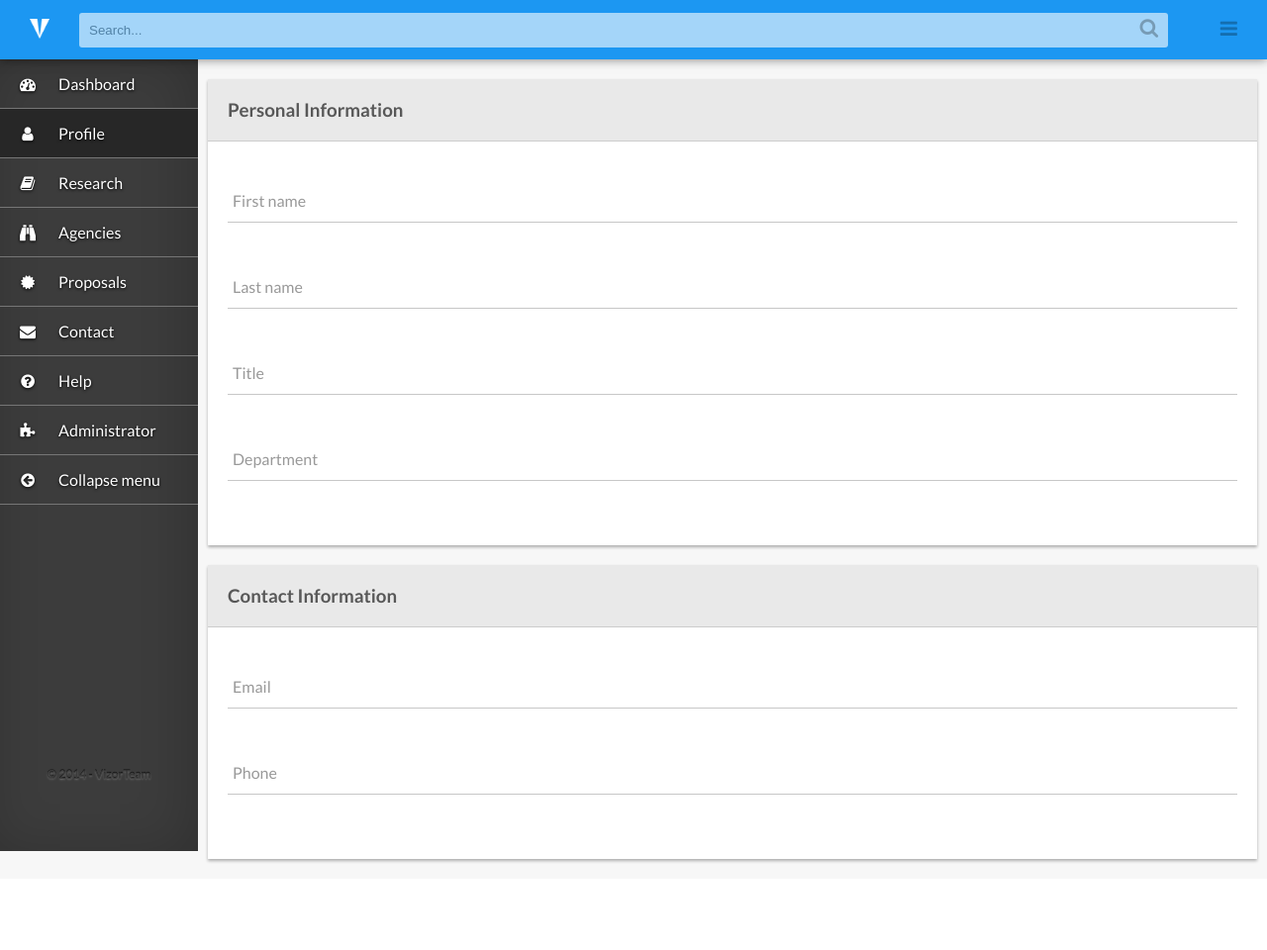
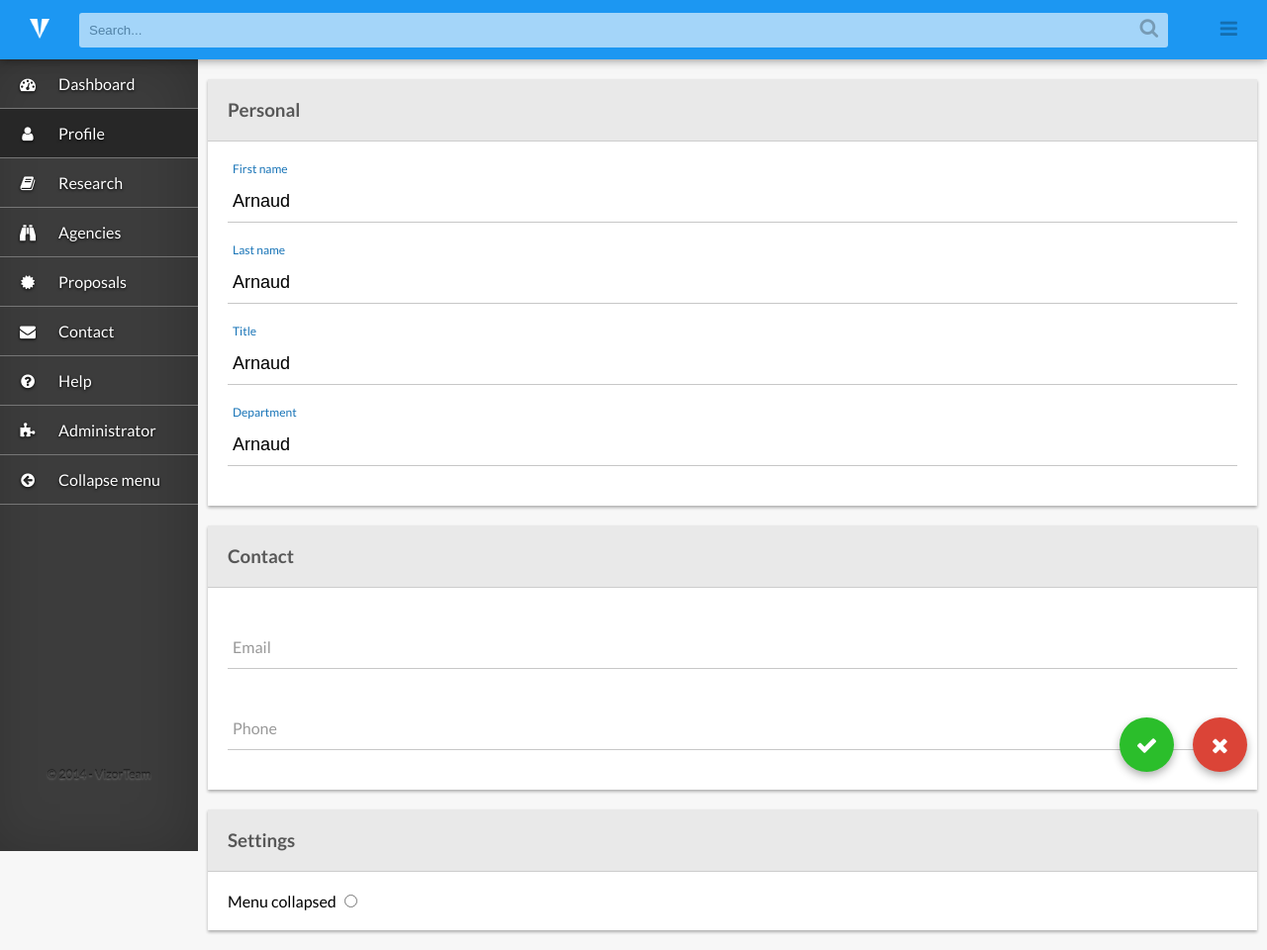
Before and after one commit to kjwhitla/research-system-ui-2, a PHP site: page / in a window 1280 px wide, after a click on "Profile". Shown: the whole page at 99% size. Before the commit the page ends 872 px from the top, so only its background shows below. Run offline with PHP 8.4, Linux system fonts and the light colour scheme; style sheets or scripts are compiled from the project's sources; some libraries are stand-ins or nearby versions.

Commit message:
Form controls

```diff
--- a/css/index.css
+++ b/css/index.css
@@ -245,34 +245,96 @@ nav {
   .main-content .tabs {
     box-sizing: border-box;
     height: 100%; }
-    /* line 271, /Applications/MAMP/htdocs/crawler2/css/index.scss */
+    /* line 269, /Applications/MAMP/htdocs/crawler2/css/index.scss */
+    .main-content .tabs .inner {
+      position: relative; }
+      /* line 272, /Applications/MAMP/htdocs/crawler2/css/index.scss */
       .main-content .tabs .inner .cell {
         margin: 20px 10px;
         box-shadow: 0 2px 3px rgba(0, 0, 0, 0.3);
         box-sizing: border-box; }
-      /* line 276, /Applications/MAMP/htdocs/crawler2/css/index.scss */
+        /* line 277, /Applications/MAMP/htdocs/crawler2/css/index.scss */
         .main-content .tabs .inner .cell .header {
           background-color: #e9e9e9;
           border-bottom: 1px solid #ccc;
           width: 100%;
           padding: 10px;
           box-sizing: border-box; }
-        /* line 283, /Applications/MAMP/htdocs/crawler2/css/index.scss */
+          /* line 284, /Applications/MAMP/htdocs/crawler2/css/index.scss */
           .main-content .tabs .inner .cell .header h3 {
             margin: 0;
             padding: 10px;
             color: #585858; }
-      /* line 289, /Applications/MAMP/htdocs/crawler2/css/index.scss */
+        /* line 290, /Applications/MAMP/htdocs/crawler2/css/index.scss */
         .main-content .tabs .inner .cell .content {
           padding: 20px;
           box-sizing: border-box;
           background-color: #fff; }
 
-/* line 303, /Applications/MAMP/htdocs/crawler2/css/index.scss */
+/* line 301, /Applications/MAMP/htdocs/crawler2/css/index.scss */
+#saving-indicator {
+  position: fixed;
+  top: 70px;
+  right: 20px;
+  padding: 20px;
+  background: #000;
+  color: #fff;
+  z-index: 99999;
+  border-radius: 4px;
+  border: 2px solid white;
+  box-shadow: 0 2px 8px rgba(0, 0, 0, 0.6);
+  opacity: 0.7;
+  box-sizing: border-box;
+  display: none; }
+  /* line 317, /Applications/MAMP/htdocs/crawler2/css/index.scss */
+  #saving-indicator .text {
+    vertical-align: middle;
+    display: inline-block; }
+  /* line 322, /Applications/MAMP/htdocs/crawler2/css/index.scss */
+  #saving-indicator img {
+    height: 20px;
+    vertical-align: middle;
+    margin-right: 15px;
+    display: inline-block; }
+
+/* line 330, /Applications/MAMP/htdocs/crawler2/css/index.scss */
+.form-control {
+  position: fixed;
+  bottom: 0;
+  right: 0; }
+  /* line 335, /Applications/MAMP/htdocs/crawler2/css/index.scss */
+  .form-control button {
+    width: 55px;
+    height: 55px;
+    box-sizing: border-box;
+    border-radius: 50px;
+    margin: 20px;
+    padding: 0;
+    border: 0;
+    display: inline-block;
+    margin-left: -4px;
+    box-shadow: 0 4px 8px rgba(0, 0, 0, 0.3);
+    transition: all 0.4s ease;
+    cursor: pointer; }
+    /* line 349, /Applications/MAMP/htdocs/crawler2/css/index.scss */
+    .form-control button:hover {
+      box-shadow: 0 6px 12px rgba(0, 0, 0, 0.4); }
+    /* line 353, /Applications/MAMP/htdocs/crawler2/css/index.scss */
+    .form-control button i {
+      font-size: 22px;
+      color: #fff; }
+  /* line 358, /Applications/MAMP/htdocs/crawler2/css/index.scss */
+  .form-control .save {
+    background: #2bbe2b; }
+  /* line 363, /Applications/MAMP/htdocs/crawler2/css/index.scss */
+  .form-control .cancel {
+    background: #db4437; }
+
+/* line 371, /Applications/MAMP/htdocs/crawler2/css/index.scss */
 #profile .input-forms {
   padding-top: 20px; }
 
-/* line 310, /Applications/MAMP/htdocs/crawler2/css/index.scss */
+/* line 378, /Applications/MAMP/htdocs/crawler2/css/index.scss */
 .noselect {
   -webkit-touch-callout: none;
   -webkit-user-select: none;
@@ -281,20 +343,20 @@ nav {
   -ms-user-select: none;
   user-select: none; }
 
-/* line 319, /Applications/MAMP/htdocs/crawler2/css/index.scss */
+/* line 387, /Applications/MAMP/htdocs/crawler2/css/index.scss */
 .nohighlight {
   -webkit-tap-highlight-color: rgba(0, 0, 0, 0);
   -webkit-touch-callout: none; }
 
-/* line 326, /Applications/MAMP/htdocs/crawler2/css/index.scss */
+/* line 394, /Applications/MAMP/htdocs/crawler2/css/index.scss */
 input:focus, select:focus, textarea:focus, button:focus {
   outline: none; }
 
-/* line 329, /Applications/MAMP/htdocs/crawler2/css/index.scss */
+/* line 397, /Applications/MAMP/htdocs/crawler2/css/index.scss */
 .desktop {
   display: block; }
 
-/* line 332, /Applications/MAMP/htdocs/crawler2/css/index.scss */
+/* line 400, /Applications/MAMP/htdocs/crawler2/css/index.scss */
 .mobile {
   display: none; }
 
--- a/css/index.scss
+++ b/css/index.scss
@@ -267,6 +267,7 @@ nav {
         height: 100%;
 
         .inner {
+            position: relative;
 
             .cell {
                 margin: 20px 10px;
@@ -296,6 +297,73 @@ nav {
     }
 }
 
+
+#saving-indicator {
+    position: fixed;
+    top: 70px;
+    right: 20px;
+    padding: 20px ;
+    background: #000;
+    color: #fff;
+    z-index: 99999;
+    border-radius: 4px;
+    border: 2px solid white;
+    box-shadow: 0 2px 8px rgba(0, 0, 0, 0.6);
+    opacity: .7;
+    box-sizing: border-box;
+
+    display: none;
+
+    .text {
+        vertical-align: middle;
+        display: inline-block;
+    }
+
+    img {
+        height: 20px;
+        vertical-align:middle;
+        margin-right: 15px;
+        display: inline-block;
+    }
+}
+
+.form-control {
+    position: fixed;
+    bottom: 0;
+    right: 0;
+
+    button {
+        width: 55px;
+        height: 55px;
+        box-sizing: border-box;
+        border-radius: 50px;
+        margin: 20px;
+        padding: 0;
+        border: 0;
+        display: inline-block;
+        margin-left: -4px;
+        box-shadow: 0 4px 8px rgba(0,0,0,.3);
+        transition: all .4s ease;
+        cursor: pointer;
+
+        &:hover {
+            box-shadow: 0 6px 12px rgba(0,0,0,.4);
+        }
+
+        i {
+            font-size: 22px;
+            color: #fff;
+        }
+    }
+    .save {
+        background: #2bbe2b;
+
+
+    }
+    .cancel {
+        background: #db4437;
+    }
+}
 
 
 
--- a/css/input.css
+++ b/css/input.css
@@ -1,7 +1,10 @@
 .group        {
   position:relative;
-  margin-bottom:45px;
+  margin-bottom:40px;
     box-sizing: border-box;
+}
+.group-bottom {
+  margin-bottom: 20px;
 }
 .input-forms input         {
   font-size:18px;
--- a/index.php
+++ b/index.php
@@ -95,5 +95,6 @@
                 </div>
             </div>
         </div>
+        <div id="saving-indicator"><img src="res/spiner.gif"><div class="text">Saving Data...</div></div>
     </body>
 </html>
--- a/php/profile.php
+++ b/php/profile.php
@@ -1,30 +1,30 @@
 <div class="inner">
     <div class="cell">
         <div class="header">
-            <h3>Personal Information</h3>
+            <h3>Personal</h3>
         </div>
         <div class="content">
             <form class="input-forms">
                 <div class="group">
-                    <input type="text" required>
-                    <span class="highlight"></span>
-                    <span class="bar"></span>
+                    <input class="blur" type="text" required value="Arnaud">
+                    <span class="blur"  class="highlight"></span>
+                    <span class="blur"  class="bar"></span>
                     <label>First name</label>
                 </div>
                 <div class="group">
-                    <input type="text" required>
+                    <input type="text" required value="Arnaud">
                     <span class="highlight"></span>
                     <span class="bar"></span>
                     <label>Last name</label>
                 </div>
                 <div class="group">
-                    <input type="text" required>
+                    <input type="text" required value="Arnaud">
                     <span class="highlight"></span>
                     <span class="bar"></span>
                     <label>Title</label>
                 </div>
-                <div class="group">
-                    <input type="text" required>
+                <div class="group group-bottom">
+                    <input type="text" required value="Arnaud">
                     <span class="highlight"></span>
                     <span class="bar"></span>
                     <label>Department</label>
@@ -34,7 +34,7 @@
     </div>
     <div class="cell">
         <div class="header">
-            <h3>Contact Information</h3>
+            <h3>Contact</h3>
         </div>
         <div class="content">
             <form class="input-forms">
@@ -44,7 +44,7 @@
                     <span class="bar"></span>
                     <label>Email</label>
                 </div>
-                <div class="group">
+                <div class="group group-bottom">
                     <input type="text" required>
                     <span class="highlight"></span>
                     <span class="bar"></span>
@@ -53,4 +53,16 @@
             </form>
         </div>
     </div>
+    <div class="cell">
+        <div class="header">
+            <h3>Settings</h3>
+        </div>
+        <div class="content">
+            Menu collapsed <input type="radio">
+        </div>
+    </div>
+    <div class="form-control">
+        <button id="btn-form-save" class="save"><i class="fa fa-check"></i></button>
+        <button class="cancel"><i class="fa fa-times"></i></button>
+    </div>
 </div>
--- a/src/init.js
+++ b/src/init.js
@@ -63,6 +63,11 @@ $(document).ready(function() {
         animateDrawer();
     });
 
+    // form button
+    $('#btn-form-save').click(function() {
+        $('#saving-indicator').fadeIn().delay('500').fadeOut();
+    });
+
     // tabs handler
     $('#tabs li a').click(function(e){
         $('#tabs li, #content .current').removeClass('current');
```
Also changed, not shown: res/spiner.gif (added), res/spiner2.gif (added), res/spiner3.gif (added), 1 other file. Lines whose indentation alone changed are shown as unchanged.
